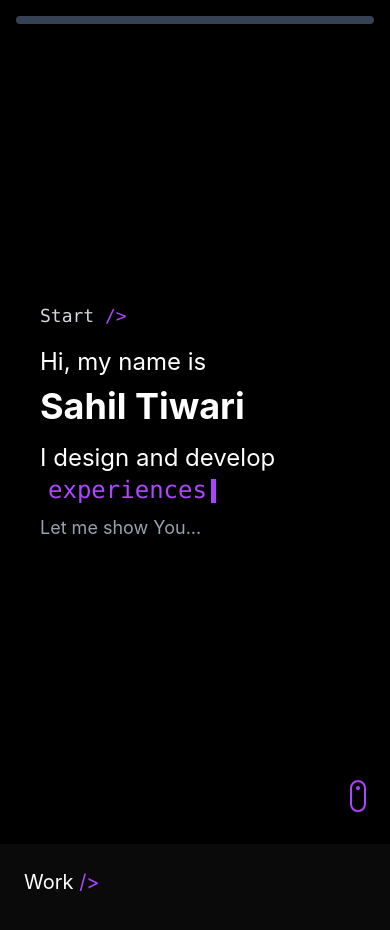
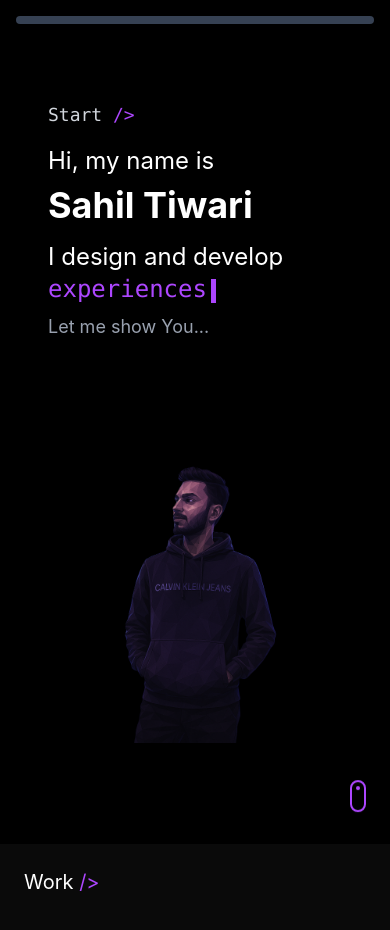
Before and after one commit to SahilTiwariDev/my_portfolio, a React (Vite) app: page / in a window 390 px wide. Shown: the top 930 px of the page. Built offline with nearby package versions, Linux system fonts and the light colour scheme.

Commit message:
Updated the intro section

```diff
--- a/index.html
+++ b/index.html
@@ -1,4 +1,4 @@
-<!doctype html>
+<!DOCTYPE html>
 <html lang="en">
   <head>
     <meta charset="UTF-8" />
@@ -8,27 +8,48 @@
     <title>Sahil Tiwari | Web Developer & Passionate Storyteller</title>
 
     <!-- Primary Meta Tags -->
-    <meta name="title" content="Sahil Tiwari | Web Developer & Passionate Storyteller" />
-    <meta name="description" content="Hi, I'm Sahil — a passionate web developer and storyteller who builds unique digital experiences. Check out my portfolio!" />
-    <meta name="keywords" content="Sahil Tiwari, Web Developer, Storyteller, React Developer, Frontend Developer, Portfolio, UI Designer" />
+    <meta
+      name="title"
+      content="Sahil Tiwari | Web Developer & Passionate Storyteller"
+    />
+    <meta
+      name="description"
+      content="Hi, I'm Sahil — a passionate web developer and storyteller who builds unique digital experiences. Check out my portfolio!"
+    />
+    <meta
+      name="keywords"
+      content="Sahil Tiwari, Web Developer, Storyteller, React Developer, Frontend Developer, Portfolio, UI Designer"
+    />
     <meta name="author" content="Sahil Tiwari" />
 
     <!-- Open Graph / Facebook -->
     <meta property="og:type" content="website" />
     <!-- <meta property="og:url" content="https://www.sahiltiwari.in/" /> -->
-    <meta property="og:title" content="Sahil Tiwari | Web Developer & Storyteller" />
-    <meta property="og:description" content="Explore Sahil's world of creative web development and digital storytelling." />
+    <meta
+      property="og:title"
+      content="Sahil Tiwari | Web Developer & Storyteller"
+    />
+    <meta
+      property="og:description"
+      content="Explore Sahil's world of creative web development and digital storytelling."
+    />
     <meta property="og:image" content="/assets/og-image.jpg" />
 
     <!-- Twitter -->
     <meta property="twitter:card" content="summary_large_image" />
     <!-- <meta property="twitter:url" content="https://www.sahiltiwari.in/" /> -->
-    <meta property="twitter:title" content="Sahil Tiwari | Web Developer & Storyteller" />
-    <meta property="twitter:description" content="Explore Sahil's world of creative web development and digital storytelling." />
+    <meta
+      property="twitter:title"
+      content="Sahil Tiwari | Web Developer & Storyteller"
+    />
+    <meta
+      property="twitter:description"
+      content="Explore Sahil's world of creative web development and digital storytelling."
+    />
     <meta property="twitter:image" content="/assets/og-image.jpg" />
 
     <!-- Favicon (your logo) -->
-    <link rel="icon" type="image/png" href="/logo.png" />
+    <link rel="icon" type="image/png" href="./public/assets/logo.png" />
 
     <!-- Canonical (optional, add when domain is purchased) -->
     <!-- <link rel="canonical" href="https://www.sahiltiwari.in/" /> -->
--- a/src/components/Intro.jsx
+++ b/src/components/Intro.jsx
@@ -29,7 +29,7 @@ const Intro = () => {
   }, [displayedText, isDeleting, index]);
 
   return (
-    <section className="text-white px-4 sm:px-6 md:px-8 max-w-full sm:max-w-xl md:max-w-2xl">
+    <section className="text-white px-4 sm:px-6 md:px-8 lg:px-12 max-w-full sm:max-w-xl md:max-w-2xl">
       <p className="text-lg sm:text-xl font-mono text-gray-300">
         Start <span className="text-purple-500">/&gt;</span>
       </p>
@@ -37,7 +37,7 @@ const Intro = () => {
       <h1 className="text-4xl sm:text-5xl md:text-6xl font-bold mt-2">Sahil Tiwari</h1>
       <p className="text-2xl sm:text-3xl mt-4 flex flex-wrap items-center">
         I design and develop
-        <span className="text-purple-500 font-mono min-w-[120px] sm:min-w-[140px] inline-block ml-2">
+        <span className="text-purple-500 font-mono min-w-[120px] sm:min-w-[140px] inline-block sm:ml-2">
           {displayedText}
           <span className="inline-block w-[5px] h-6 sm:h-8 bg-purple-500 animate-pulse ml-1 align-middle" />
         </span>
--- /dev/null
+++ b/src/components/MyImage.jsx
@@ -0,0 +1,15 @@
+import React from "react";
+
+const MyImage = () => {
+  return (
+    <div className="w-[200px] sm:w-[250px] md:w-[300px] h-auto">
+      <img
+        src="/assets/My_Image.png" // Correct path to your image
+        alt="Intro Image"
+        className="w-full h-auto object-cover"
+      />
+    </div>
+  );
+};
+
+export default MyImage;
--- a/src/pages/Start.jsx
+++ b/src/pages/Start.jsx
@@ -1,13 +1,26 @@
 import React from "react";
 import Intro from "../components/Intro";
 import ScrollIndicator from "../components/ScrollIndicator";
+import MyImage from "../components/MyImage";
 
 const Start = () => {
   return (
     <div className="relative h-screen w-full bg-black overflow-hidden">
       {/* Main content container */}
-      <div className="relative z-10 h-full flex items-center px-6 sm:px-10 md:px-16 lg:pl-60 lg:pr-8">
-        <Intro />
+      <div className="relative z-10 h-full flex flex-col sm:flex-row items-center justify-evenly px-8 sm:px-10 md:px-16 lg:px-24"> {/* Added gap for mobile */}
+        {/* Flex container to hold both text and image */}
+        <div className="w-full max-w-xl">
+          <Intro />
+        </div>
+
+        <div className="hidden sm:block"> {/* Hide image on small screens */}
+          <MyImage />
+        </div>
+
+        {/* For small screens: Show image below text */}
+        <div className="sm:hidden">
+          <MyImage />
+        </div>
       </div>
 
       {/* Scroll indicator */}
```
Also changed, not shown: public/assets/My_Image.png (added), public/assets/logo.png (renamed from public/logo.png).
